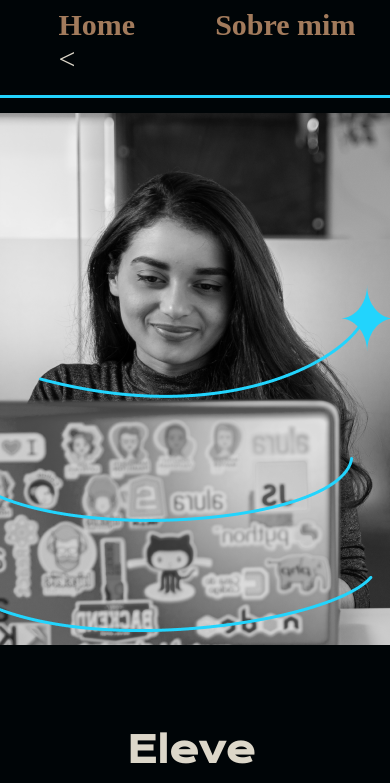
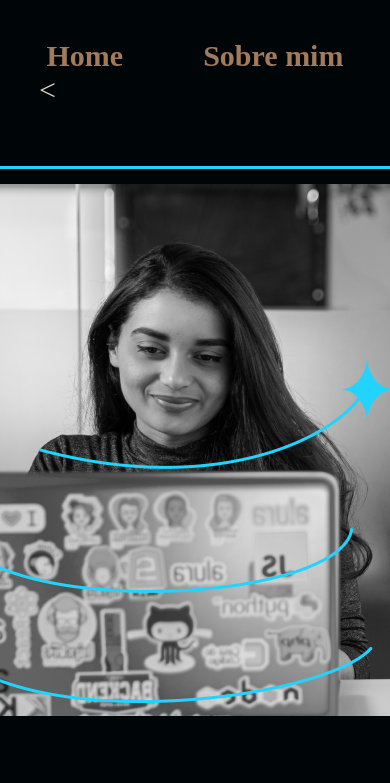
Before and after one commit to Edudavisson1980/Joana__Santos, a plain HTML site: page index.html in a window 390 px wide. Shown: the top 783 px of the page. Drawn offline with nearby package versions, Linux system fonts and the light colour scheme.

Commit message:
Add files via upload

```diff
--- a/styles/style.css
+++ b/styles/style.css
@@ -123,7 +123,25 @@ strong {
 }
 
 @media (max-width: 1200px) {
+
+    .cabecalho {
+        padding: 10%;
+    }
+
+    .cabecalho__menu {
+        justify-content: center;
+    }
+
     .apresentacao {
         flex-direction: column-reverse;
+        padding: 5%;
+    }
+
+    .apresentacao__conteudo {
+        width: auto;
+    }
+
+
+
     }
 }
```
